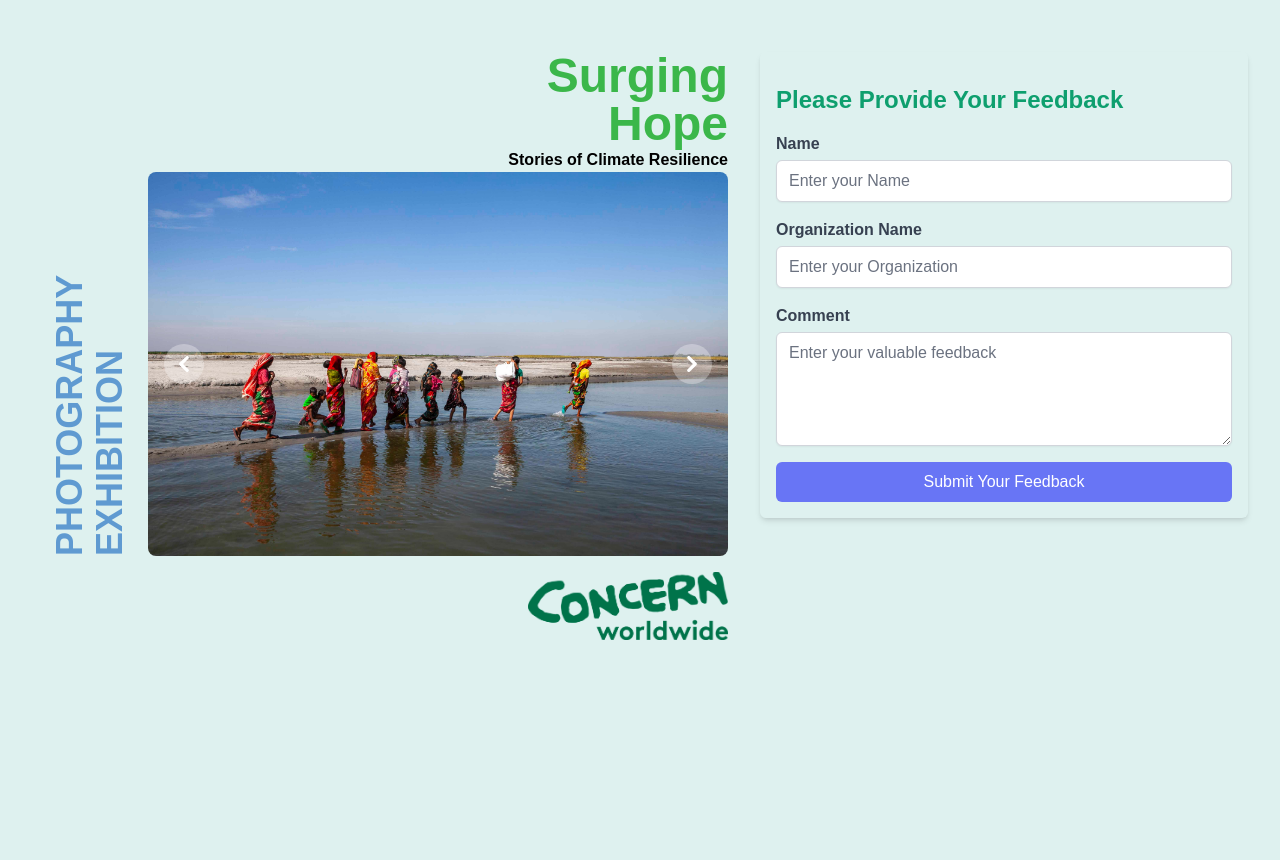
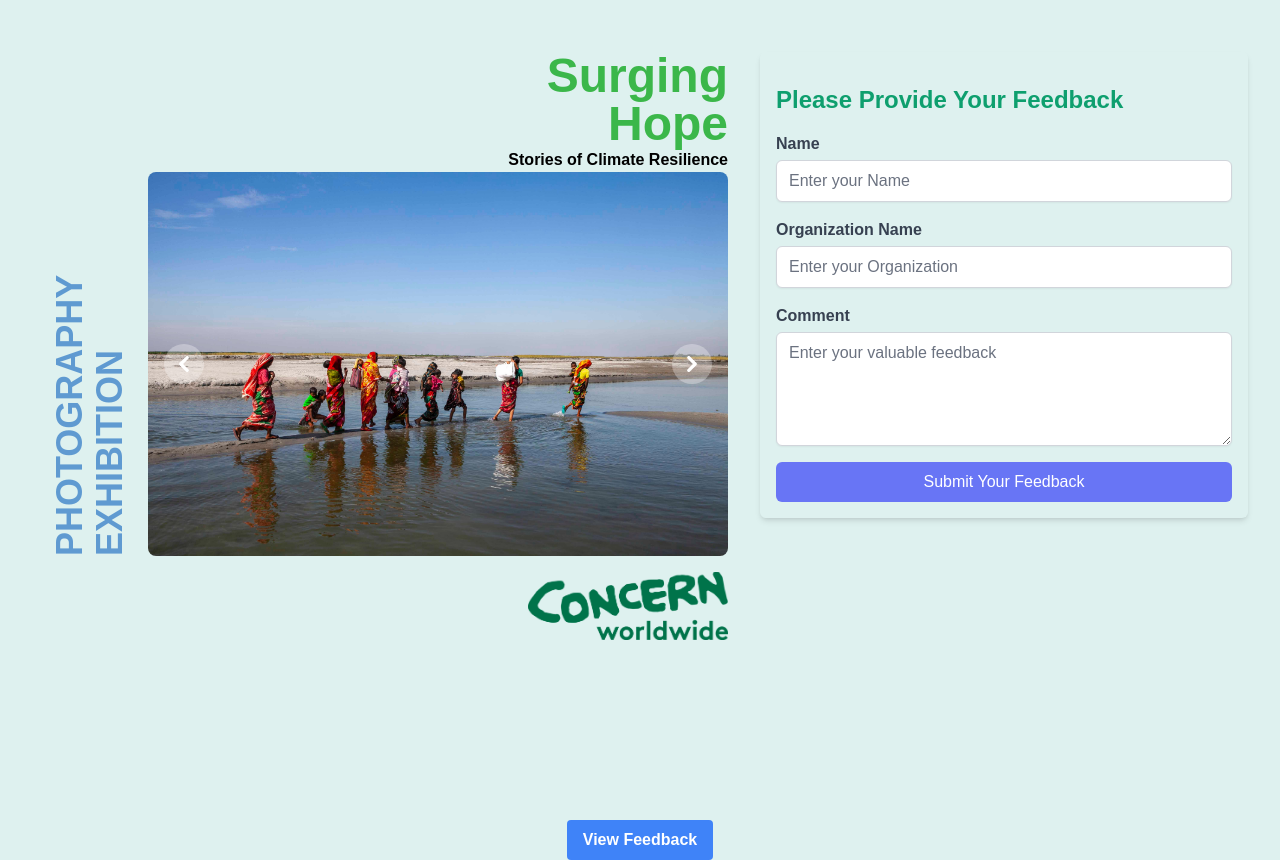
Before and after one commit to ansarali41/exibition-review, a Next.js app: page / in a window 1280 px wide. Before the commit the page ends 820 px from the top, so only its background shows below. Built offline with nearby package versions, Linux system fonts and the light colour scheme.

Commit message:
all fixed

```diff
--- a/config/db.js
+++ b/config/db.js
@@ -2,8 +2,6 @@ import mongoose from 'mongoose';
 
 const connectDB = async () => {
     try {
-        console.log('MongoDB URI:', process.env.MONGO_URI);
-
         if (!process.env.MONGO_URI) {
             throw new Error('MONGO_URI is not defined in environment variables');
         }
@@ -16,7 +14,7 @@ const connectDB = async () => {
         console.log('MongoDB connected successfully');
         return true;
     } catch (error) {
-        console.error('MongoDB connection error:', error);
+        console.error('MongoDB connection error:', error?.message);
         throw error;
     }
 };
--- a/src/app/api/save-feedback-db/route.js
+++ b/src/app/api/save-feedback-db/route.js
@@ -29,7 +29,7 @@ export async function POST(req) {
 
         return NextResponse.json({ message: 'Success', data: feedback }, { status: 201 });
     } catch (error) {
-        console.error('API Error:', error);
+        console.error('Post feedback API Error:', error);
         return NextResponse.json(
             {
                 error: error.message,
@@ -50,7 +50,7 @@ export async function GET(req) {
 
         return NextResponse.json({ data: feedbacks }, { status: 200 });
     } catch (error) {
-        console.error('API Error:', error);
+        console.error('Get feedback API Error:', error);
         return NextResponse.json(
             {
                 error: error.message,
--- a/src/app/feedbacks/page.js
+++ b/src/app/feedbacks/page.js
@@ -8,13 +8,14 @@ const FeedbackResponses = () => {
     useEffect(() => {
         const response = async () => {
             try {
-                const res = await fetch(`${process.env.NEXT_PUBLIC_API_URL}/api/save-feedback-db`);
-                if (!res.ok) {
+                const res = await axios.get(`${process.env.NEXT_PUBLIC_API_URL}/api/save-feedback-db`);
+
+                if (res.statusText !== 'OK' || res.status !== 200) {
                     throw new Error(`HTTP error! status: ${res.status}`);
                 }
-                const data = await res.json();
-                if (data) {
-                    setFeedbacks(data);
+
+                if (res?.data?.data) {
+                    setFeedbacks(res.data?.data);
                 }
             } catch (error) {
                 console.error('Error fetching feedbacks:', error);
--- a/src/app/page.js
+++ b/src/app/page.js
@@ -4,6 +4,7 @@ import Image from 'next/image';
 import ImageSlider from '@/components/ImageSlider';
 import { useState } from 'react';
 import brandLogo from '../../public/asset/logo1.png';
+import Link from 'next/link';
 
 export default function Home() {
     const [isModalOpen, setModalOpen] = useState(false);
@@ -55,6 +56,11 @@ export default function Home() {
                 </div>
             </div>
 
+            <div className="flex justify-center items-center">
+                <Link href="/feedbacks">
+                    <button className="bg-blue-500 text-white font-bold py-2 px-4 rounded">View Feedback</button>
+                </Link>
+            </div>
             {/* Button to Show Modal */}
             {/* <div className="fixed bottom-5 right-5">
           <button
```
